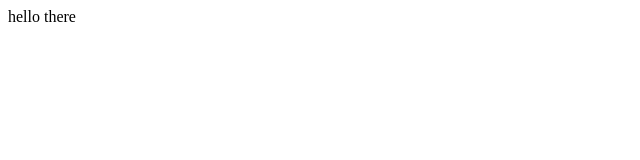
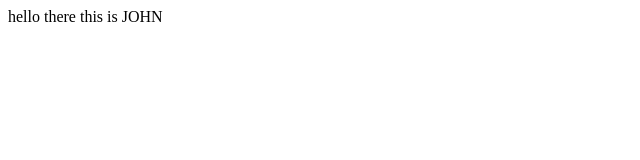
Before and after one commit to JoHn-ShEbAnIah/DEMO_C_REPO, a plain HTML site: page index.html in a window 1280 px wide. Shown: the whole page, without its empty margins (0-640 px from the left). Drawn offline with Linux system fonts and the light colour scheme.

Commit message:
updated html file

```diff
--- a/index.html
+++ b/index.html
@@ -1 +1,2 @@
 <h>hello there</h>
+<h> this is JOHN</h>
```
